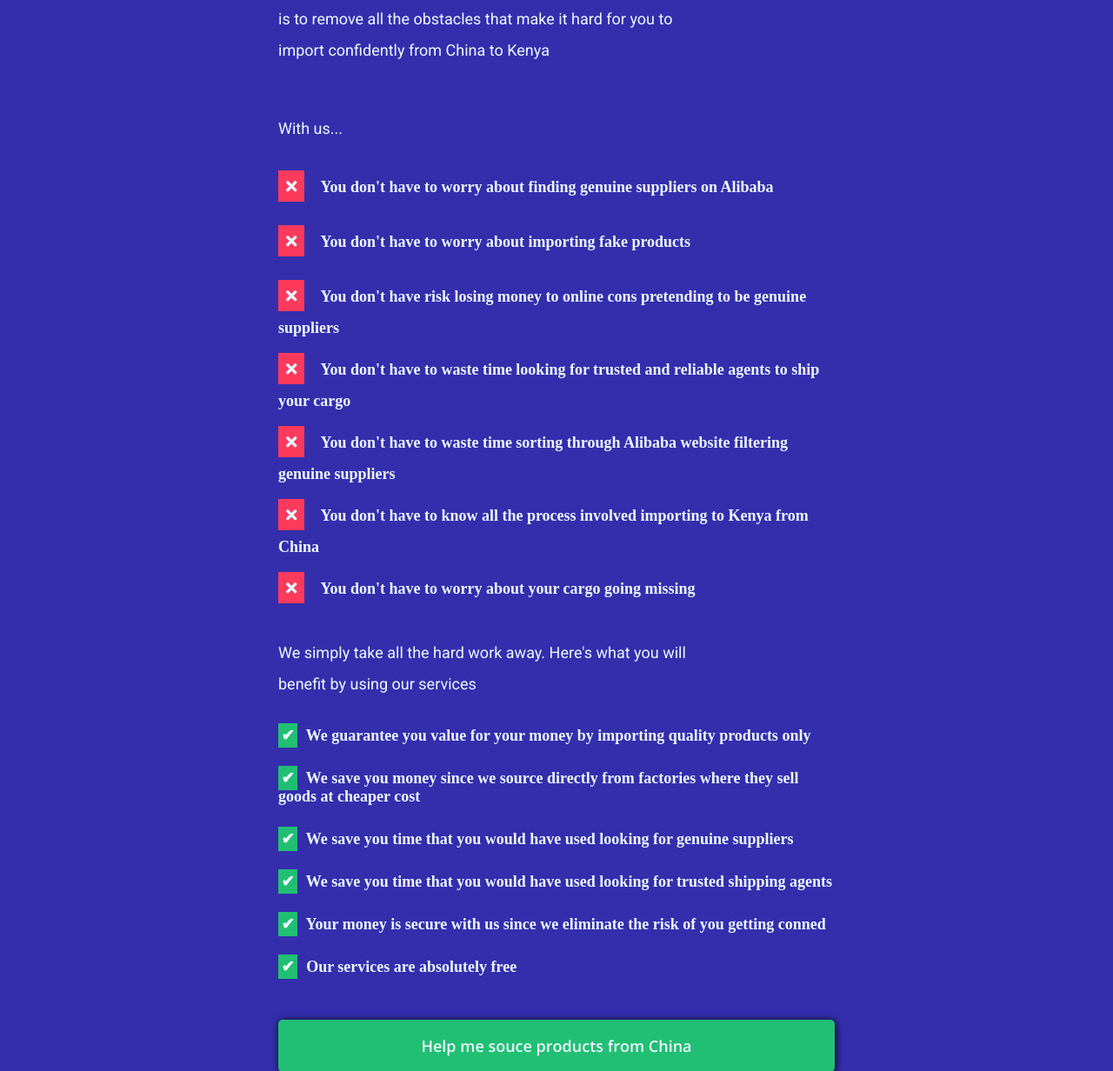
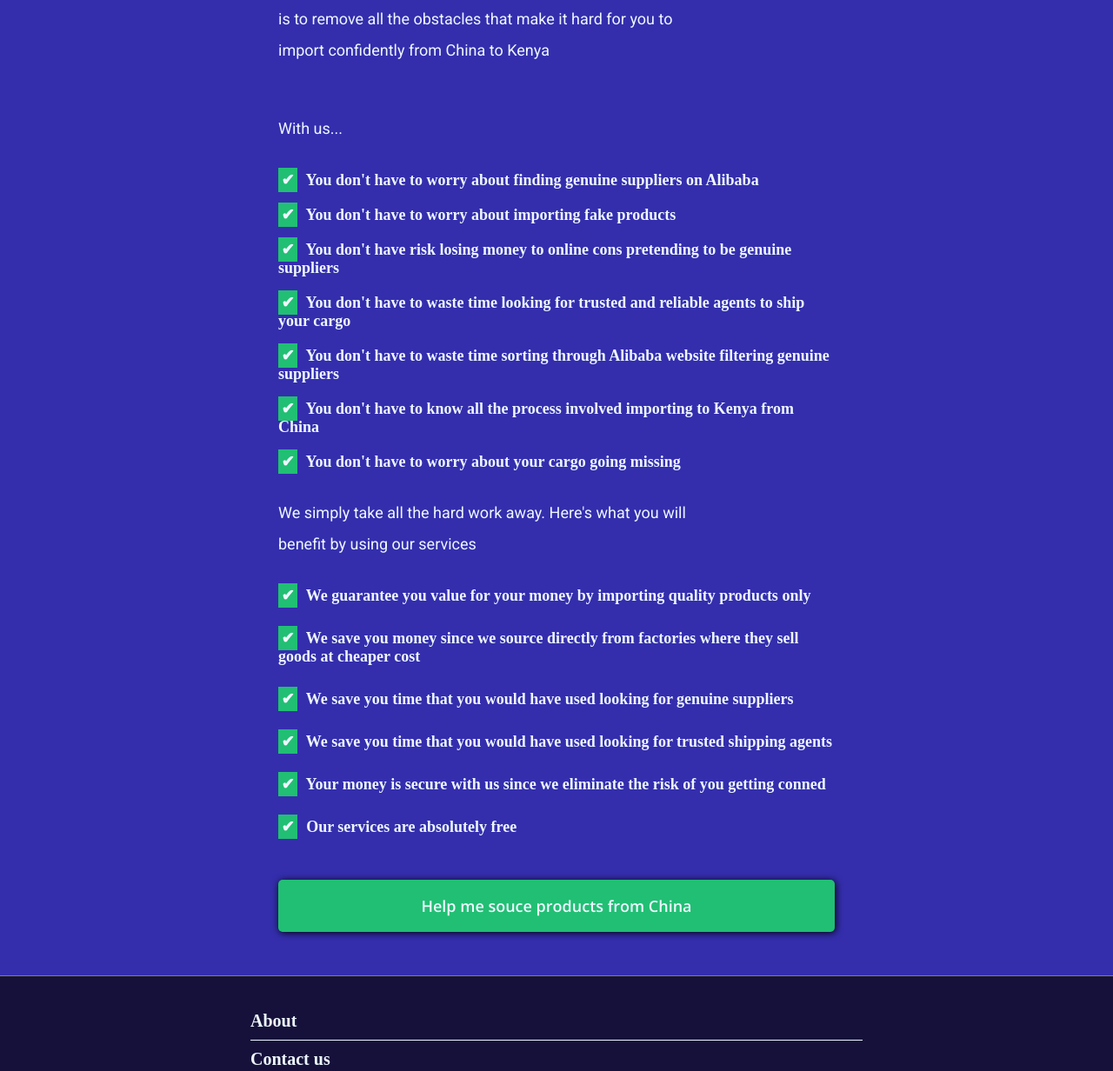
Before and after one commit to HaronKibetRutoh/myproject, a Django app: template templates/quote/about.html in a window 1280 px wide. Shown: the part 979-2211 px from the top of the page at 87% size. Run offline with Django 3.2, Linux system fonts and the light colour scheme; the template is opened without the code that fills it, so the values that code supplies are empty; some libraries are stand-ins or nearby versions.

Commit message:
css changes

```diff
--- a/templates/quote/about.html
+++ b/templates/quote/about.html
@@ -23,13 +23,13 @@
         <p class="solution">So we figured out a perfect solution to these questions.That's why we started this company. Our mission is to remove all the obstacles that make it hard for you to import confidently from China to Kenya</p>
         <p>With us...</p>
         <div class="about-pains">
-            <li><i class="fas fa-times"></i>You don't have to worry about finding genuine suppliers on Alibaba</li>
-            <li><i class="fas fa-times"></i>You don't have to worry about importing fake products</li>
-            <li><i class="fas fa-times"></i>You don't have risk losing money to online cons pretending to be genuine suppliers</li>
-            <li><i class="fas fa-times"></i>You don't have to waste time looking for trusted and reliable agents to ship your cargo</li>
-            <li><i class="fas fa-times"></i>You don't have to waste time sorting through Alibaba website filtering genuine suppliers</li>
-            <li><i class="fas fa-times"></i>You don't have to know all the process involved importing to Kenya from China</li>
-            <li><i class="fas fa-times"></i>You don't have to worry about your cargo going missing</li>
+            <li><span class="check">&#10004;</span> You don't have to worry about finding genuine suppliers on Alibaba</li>
+            <li><span class="check">&#10004;</span> You don't have to worry about importing fake products</li>
+            <li><span class="check">&#10004;</span> You don't have risk losing money to online cons pretending to be genuine suppliers</li>
+            <li><span class="check">&#10004;</span> You don't have to waste time looking for trusted and reliable agents to ship your cargo</li>
+            <li><span class="check">&#10004;</span> You don't have to waste time sorting through Alibaba website filtering genuine suppliers</li>
+            <li><span class="check">&#10004;</span> You don't have to know all the process involved importing to Kenya from China</li>
+            <li><span class="check">&#10004;</span> You don't have to worry about your cargo going missing</li>
         </div>
         <p>We simply take all the hard work away. Here's what you will benefit by using our services</p>
         <div class="gains">
```
